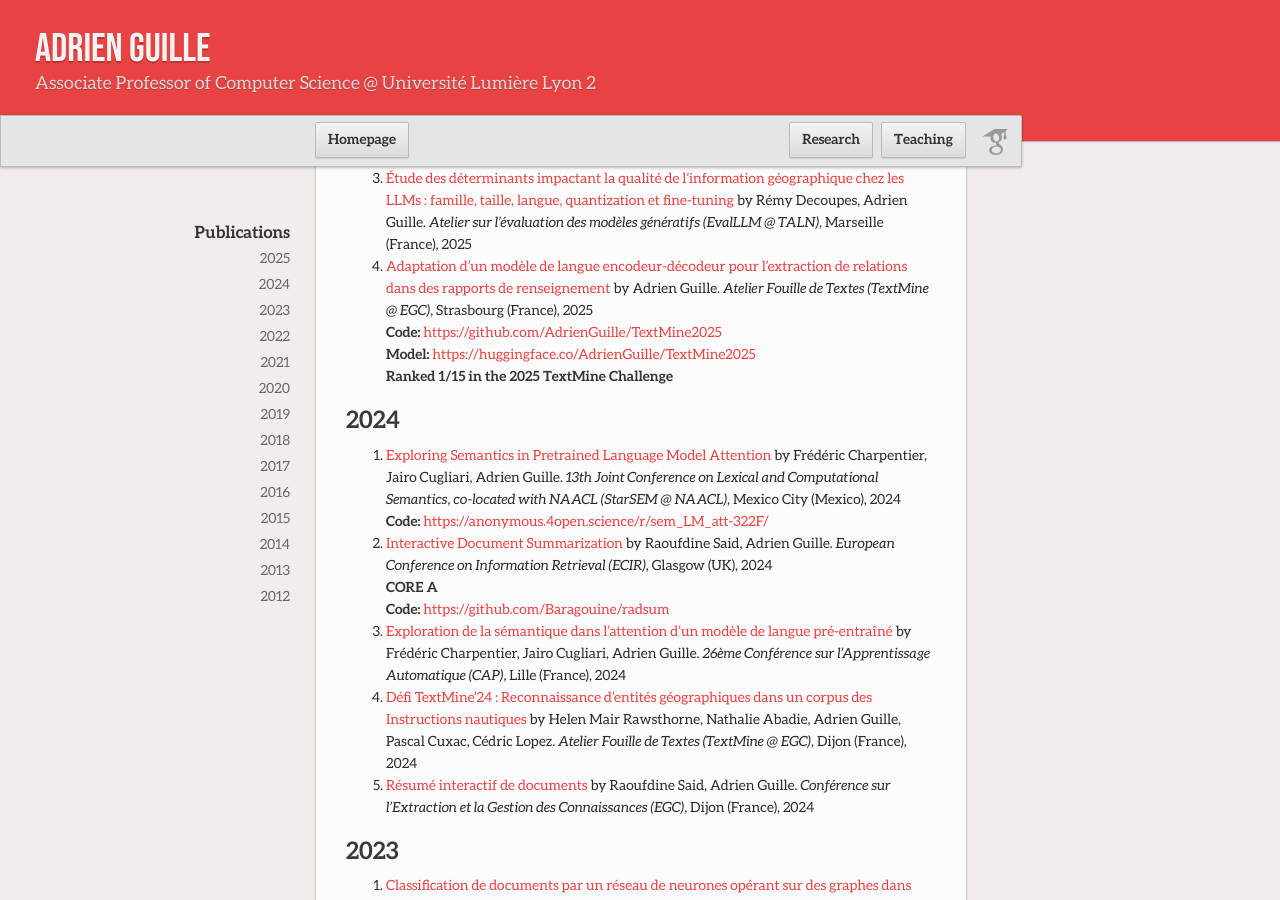
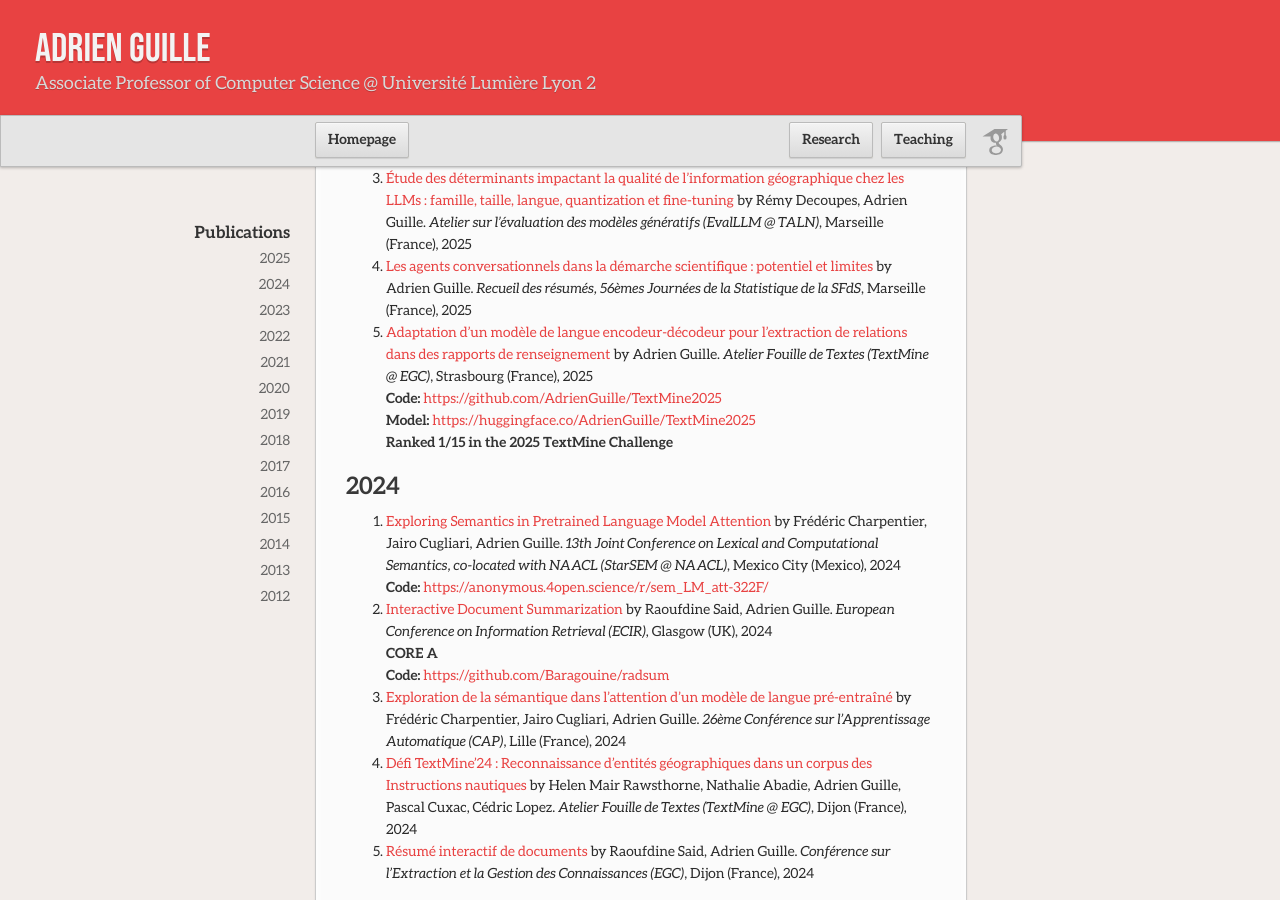
Before and after one commit to AdrienGuille/adrienguille.github.io, a Jekyll site: the page built from publications.md, in a window 1280 px wide and 900 px high, scrolled down 304 px. Built offline with Jekyll 4.4.1, drawn with Linux system fonts in a browser that asks for light colours; our own code applies the rules of GitHub Pages for plain Markdown files.

Commit message:
Update publications.md

```diff
--- a/publications.md
+++ b/publications.md
@@ -6,6 +6,7 @@ See my [Google Scholar profile](https://scholar.google.com/citations?user=mM_oO1
 - [Probing Attention in Pre-Trained LLMs to Detect Semantics](#) by Frédéric Charpentier, Jairo Cugliari, Adrien Guille. *9th International Conference on Natural Language Processing and Information Retrieval (NLPIR)*, Fukuoka (Japon), 2025
 - [Alignements entre attention et sémantique dans des modèles de langues pré-entraînés](https://aclanthology.org/2025.jeptalnrecital-taln.6.pdf) by Frédéric Charpentier, Adrien Guille, Jairo Cugliari. *32e Conférence sur le Traitement Automatique des Langues Naturelles (TALN)*, Marseille (France), 2025
 - [Étude des déterminants impactant la qualité de l'information géographique chez les LLMs : famille, taille, langue, quantization et fine-tuning](https://aclanthology.org/2025.jeptalnrecital-evalllm.9.pdf) by Rémy Decoupes, Adrien Guille. *Atelier sur l'évaluation des modèles génératifs (EvalLLM @ TALN)*, Marseille (France), 2025
+- [Les agents conversationnels dans la démarche scientifique : potentiel et limites](#) by Adrien Guille. *Recueil des résumés, 56èmes Journées de la Statistique de la SFdS*, Marseille (France), 2025
 - [Adaptation d'un modèle de langue encodeur-décodeur pour l'extraction de relations dans des rapports de renseignement](https://raw.githubusercontent.com/AdrienGuille/TextMine2025/refs/heads/main/Article.pdf) by Adrien Guille. *Atelier Fouille de Textes (TextMine @ EGC)*, Strasbourg (France), 2025
 <br>**Code:** [https://github.com/AdrienGuille/TextMine2025](https://github.com/AdrienGuille/TextMine2025)
 <br>**Model:** [https://huggingface.co/AdrienGuille/TextMine2025](https://huggingface.co/AdrienGuille/TextMine2025)
```
